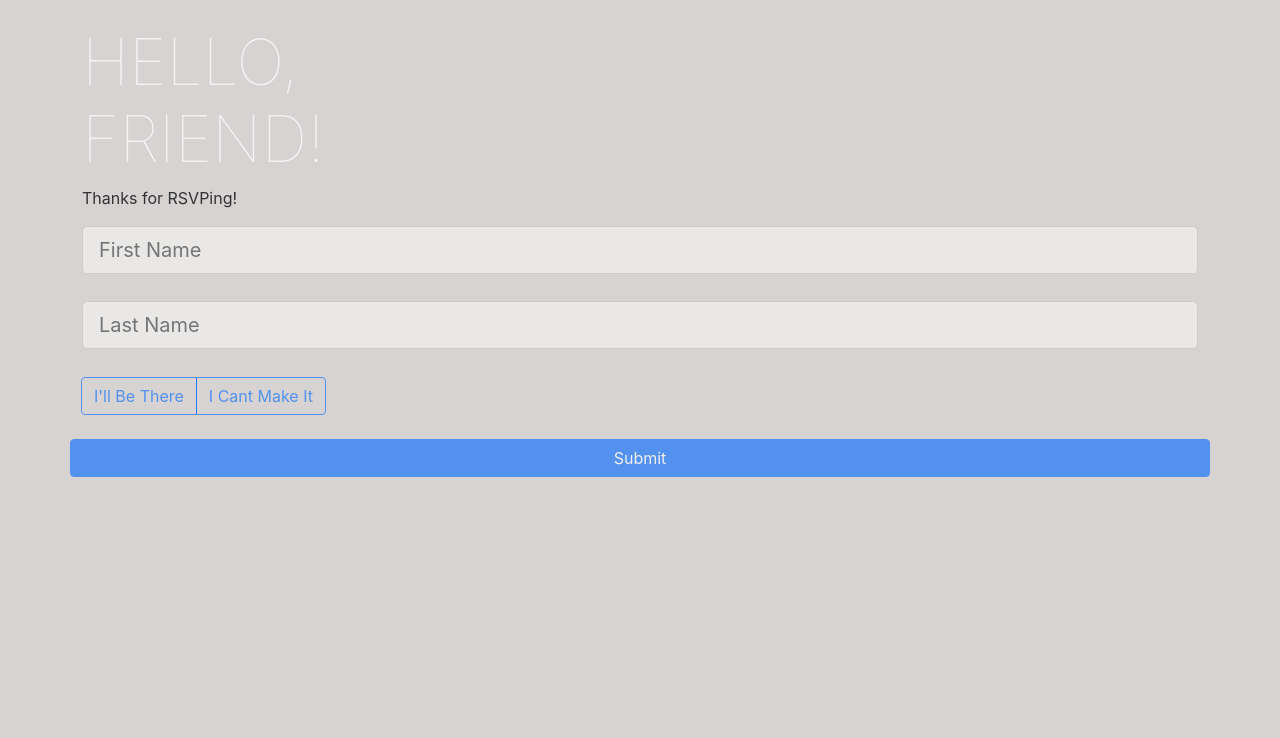
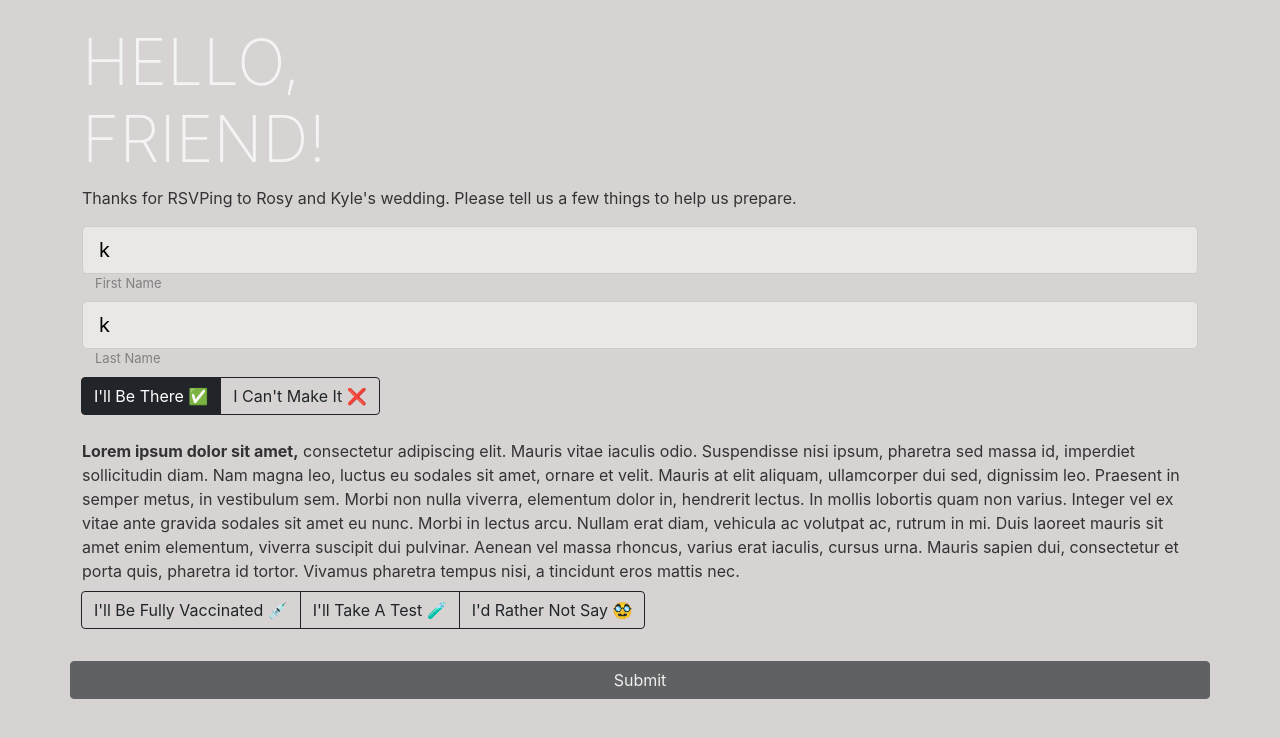
Before and after one commit to kalmas/rosyandkyle-com, a Svelte app: page / in a window 1280 px wide. Shown: the top 738 px of the page. Built offline with nearby package versions, Linux system fonts and the light colour scheme.

Commit message:
adding fields and formatting

```diff
--- a/src/App.svelte
+++ b/src/App.svelte
@@ -10,8 +10,8 @@
 
 	let covid: string;
 	let showDetails: boolean;
-	let email: string
-	let phone: string
+	let email: string;
+	let phone: string;
 
 	const changeGreeting = (e) => {
 		if (e.target.value.length) {
@@ -38,16 +38,27 @@
 			showDetails = true;
 		}
 	};
+
+	const ourNames = () => {
+		if (Math.random() < 0.5) {
+			return "Kyle and Rosy's";
+		} else {
+			return "Rosy and Kyle's";
+		}
+	};
 </script>
 
 <main>
 	<div class="container">
 		<h1>Hello,<br />{greeting}!</h1>
-		<p>Thanks for RSVPing!</p>
+		<p>
+			Thanks for RSVPing to {ourNames()} wedding. Please tell us a few things
+			to help us prepare.
+		</p>
 
 		<form>
 			<div class="accordion">
-				<div class="form-group">
+				<div class="form-group mb-2">
 					<div class="row mb-2">
 						<Input
 							bind:value={firstName}
@@ -72,8 +83,8 @@
 						autocomplete="off"
 						id="attending"
 					/>
-					<label class="btn btn-outline-primary" for="attending"
-						>I'll Be There</label
+					<label class="btn btn-outline-dark" for="attending"
+						>I'll Be There ✅</label
 					>
 					<input
 						checked={rsvp == "no"}
@@ -86,13 +97,13 @@
 						autocomplete="off"
 						id="not-attending"
 					/>
-					<label class="btn btn-outline-primary" for="not-attending"
-						>I Cant Make It</label
+					<label class="btn btn-outline-dark" for="not-attending"
+						>I Can't Make It ❌</label
 					>
 				</div>
 
-				<div class="collapse mb-4" class:show={rsvp == "yes"}>
-					<div class="mb-4">
+				<div class="collapse mb-2" class:show={rsvp == "yes"}>
+					<div class="mb-2">
 						<strong>Lorem ipsum dolor sit amet,</strong> consectetur
 						adipiscing elit. Mauris vitae iaculis odio. Suspendisse nisi
 						ipsum, pharetra sed massa id, imperdiet sollicitudin diam.
@@ -121,8 +132,8 @@
 							autocomplete="off"
 							id="vaccinated"
 						/>
-						<label class="btn btn-outline-primary" for="vaccinated"
-							>I'll Be Fully Vaccinated</label
+						<label class="btn btn-outline-dark" for="vaccinated"
+							>I'll Be Fully Vaccinated 💉</label
 						>
 						<input
 							checked={covid == "test"}
@@ -134,8 +145,8 @@
 							autocomplete="off"
 							id="test"
 						/>
-						<label class="btn btn-outline-primary" for="test"
-							>I'll Take a Test</label
+						<label class="btn btn-outline-dark" for="test"
+							>I'll Take A Test 🧪</label
 						>
 						<input
 							checked={covid == "noresponse"}
@@ -147,34 +158,43 @@
 							autocomplete="off"
 							id="noresponse"
 						/>
-						<label class="btn btn-outline-primary" for="noresponse"
-							>I'd Rather Not Say</label
+						<label class="btn btn-outline-dark" for="noresponse"
+							>I'd Rather Not Say 🥸</label
 						>
 					</div>
 				</div>
 
 				{#if showDetails == true}
-
-					<div class="row mb-2">
-						<Input bind:value={email} label="Email Address" />
-					</div>
-					<div class="row mb-2">
-						<Input bind:value={phone} label="Mobile Phone Number" />
+					<div class="form-group mb-2">
+						<p class="mb-2">How can we get in contact with you?</p>
+						<div class="row mb-2">
+							<Input
+								bind:value={email}
+								pattern="^[a-zA-Z0-9_.+-]+@[a-zA-Z0-9-]+\.[a-zA-Z0-9-.]+$"
+								label="Email Address"
+							/>
+						</div>
+						<div class="row mb-2">
+							<Input
+								bind:value={phone}
+								pattern="^\d&#123;3&#125;-?\d&#123;3&#125;-?\d&#123;4&#125;$"
+								label="Phone Number"
+							/>
+						</div>
 					</div>
 
-
-					<div>Are you bringing a partner?</div>
-					<div class="btn-group mb-4" role="group">
+					<p class="mb-2">Are you bringing a partner?</p>
+					<div class="btn-group mb-2" role="group">
 						<input
 							bind:group={partner}
 							type="radio"
 							class="btn-check"
 							name="partner"
-							value={"Yes"}
+							value={"yes"}
 							id="partner"
 							autocomplete="off"
 						/>
-						<label class="btn btn-outline-primary" for="partner"
+						<label class="btn btn-outline-dark" for="partner"
 							>Yes</label
 						>
 
@@ -183,22 +203,24 @@
 							type="radio"
 							class="btn-check"
 							name="partner"
-							value={"No"}
+							value={"no"}
 							id="noPartner"
 							autocomplete="off"
 						/>
-						<label class="btn btn-outline-primary" for="noPartner"
+						<label class="btn btn-outline-dark" for="noPartner"
 							>No</label
 						>
 					</div>
 				{/if}
 
+				<div class="form-group">
 				<div class="row mb-4">
 					<button
 						disabled={complete === false}
 						type="submit"
-						class="btn btn-primary btn-block mb-4">Submit</button
+						class="btn btn-dark btn-block">Submit</button
 					>
+				</div>
 				</div>
 			</div>
 		</form>
@@ -216,7 +238,7 @@
 		color: #f5f4f4;
 		text-transform: uppercase;
 		font-size: 4em;
-		font-weight: 100;
+		font-weight: 150;
 	}
 
 	main {
--- a/src/Input.svelte
+++ b/src/Input.svelte
@@ -1,9 +1,9 @@
 <script lang="ts">
-    export let value: string = '';
-    export let label: string = '';
+    export let value: string = "";
+    export let label: string = "";
 
     export let handleBlur = (e) => {};
-
+    export let pattern;
 </script>
 
 <label>
@@ -11,6 +11,7 @@
         type="text"
         bind:value
         placeholder={label}
+        {pattern}
         on:blur={handleBlur}
         class="form-control-lg"
     />
@@ -30,4 +31,8 @@
         font-size: small;
         color: gray;
     }
+
+    input:invalid {
+        background-color: rgb(240, 192, 192);
+    }
 </style>
--- a/src/main.ts
+++ b/src/main.ts
@@ -5,9 +5,9 @@ const app = new App({
 	target: document.body,
 	props: {
 		greeting: 'friend',
-		firstName: '',
-		lastName: '',
-		rsvp: undefined,
+		firstName: 'k',
+		lastName: 'k',
+		rsvp: 'yes',
 		partner: undefined,
 		complete: false
 	}
```
